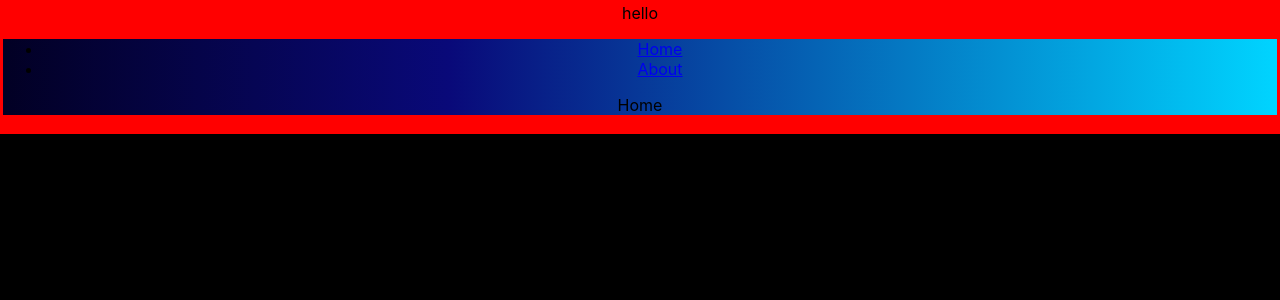
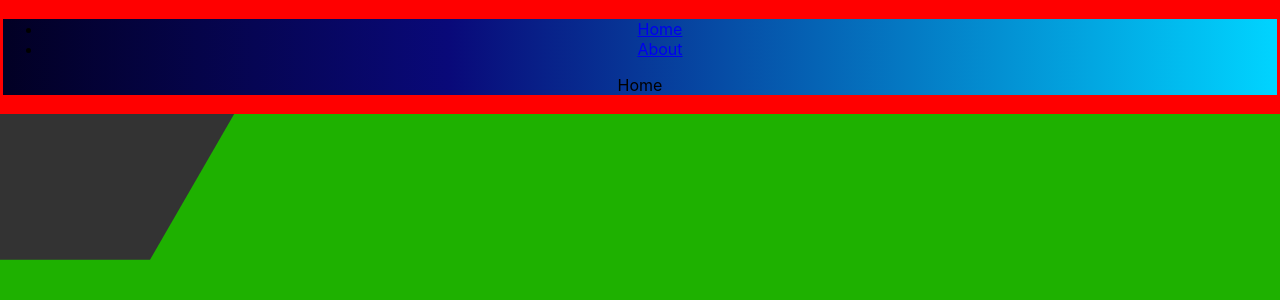
Before and after one commit to asnow003/allensnow-com-v2, a React (Create React App) app: page / in a window 1280 px wide. Shown: the top 300 px of the page. Built offline with nearby package versions, Linux system fonts and the light colour scheme.

Commit message:
Add background canvas

```diff
--- a/src/App.scss
+++ b/src/App.scss
@@ -4,3 +4,12 @@
   padding: 3px;
   background-color: red;
 }
+
+canvas {
+  position:absolute;
+  top:0;
+  left:0;
+  width:100%;
+  height:100%;
+  z-index:-1;
+}
--- a/src/App.tsx
+++ b/src/App.tsx
@@ -6,7 +6,7 @@ import { Layout, Home, About } from "./components";
 function App() {
   return (
     <div className="App">
-      hello
+      <canvas id="canvas"></canvas>
       <Routes>
         <Route path="/" element={<Layout />}>
           <Route index element={<Home />} />
--- /dev/null
+++ b/src/components/Layout/Background.ts
@@ -0,0 +1,53 @@
+export class Background {
+    canvas: HTMLCanvasElement;
+    ctx: CanvasRenderingContext2D | null;
+
+    constructor() {
+      console.log("Background");
+
+      if (document.getElementById("background")) {
+        this.canvas = document.getElementById("background") as HTMLCanvasElement;
+      } else {
+        this.canvas = document.createElement("canvas");
+        this.canvas.id = "background";
+        this.canvas.width = document.documentElement.clientWidth;
+        this.canvas.height = document.documentElement.clientHeight;
+
+        window.addEventListener("resize", () => {
+          this.canvas.width = document.documentElement.clientWidth;
+          this.canvas.height = document.documentElement.clientHeight;
+          this.draw();
+
+          console.log(this.canvas.width, this.canvas.height);
+        });
+      }
+
+      this.ctx = this.canvas.getContext("2d");
+      document.body.appendChild(this.canvas);
+    }
+
+    draw() {
+      if (!this.ctx) return;
+      this.ctx.fillStyle = "#1EB100";
+
+      console.log(this.canvas.width, this.canvas.height);
+
+      this.ctx.fillRect(0, 0, this.canvas.width, this.canvas.height);
+
+      // draw hexagons
+      let x = 0;
+      let y = 0;
+      let size = 300;
+      let side = 0;
+
+      this.ctx.beginPath();
+      this.ctx.moveTo(x + size * Math.cos(0), y + size * Math.sin(0));
+
+      for (side; side < 7; side++) {
+        this.ctx.lineTo(x + size * Math.cos(side * 2 * Math.PI / 6), y + size * Math.sin(side * 2 * Math.PI / 6));
+      }
+
+      this.ctx.fillStyle = "#333333";
+      this.ctx.fill();
+    }
+  }
--- a/src/components/Layout/Layout.tsx
+++ b/src/components/Layout/Layout.tsx
@@ -1,10 +1,18 @@
 import React, { Component } from "react";
+import { Background } from "./Background";
 // import logo from "../../logo.svg";
 import { Outlet, Link } from "react-router-dom";
 import "./Layout.scss";
 
+const background = new Background();
+background.draw();
+
 class Layout extends Component {
   render() {
+
+
+
+
     return (
       <div className="Layout">
         <nav>
```
